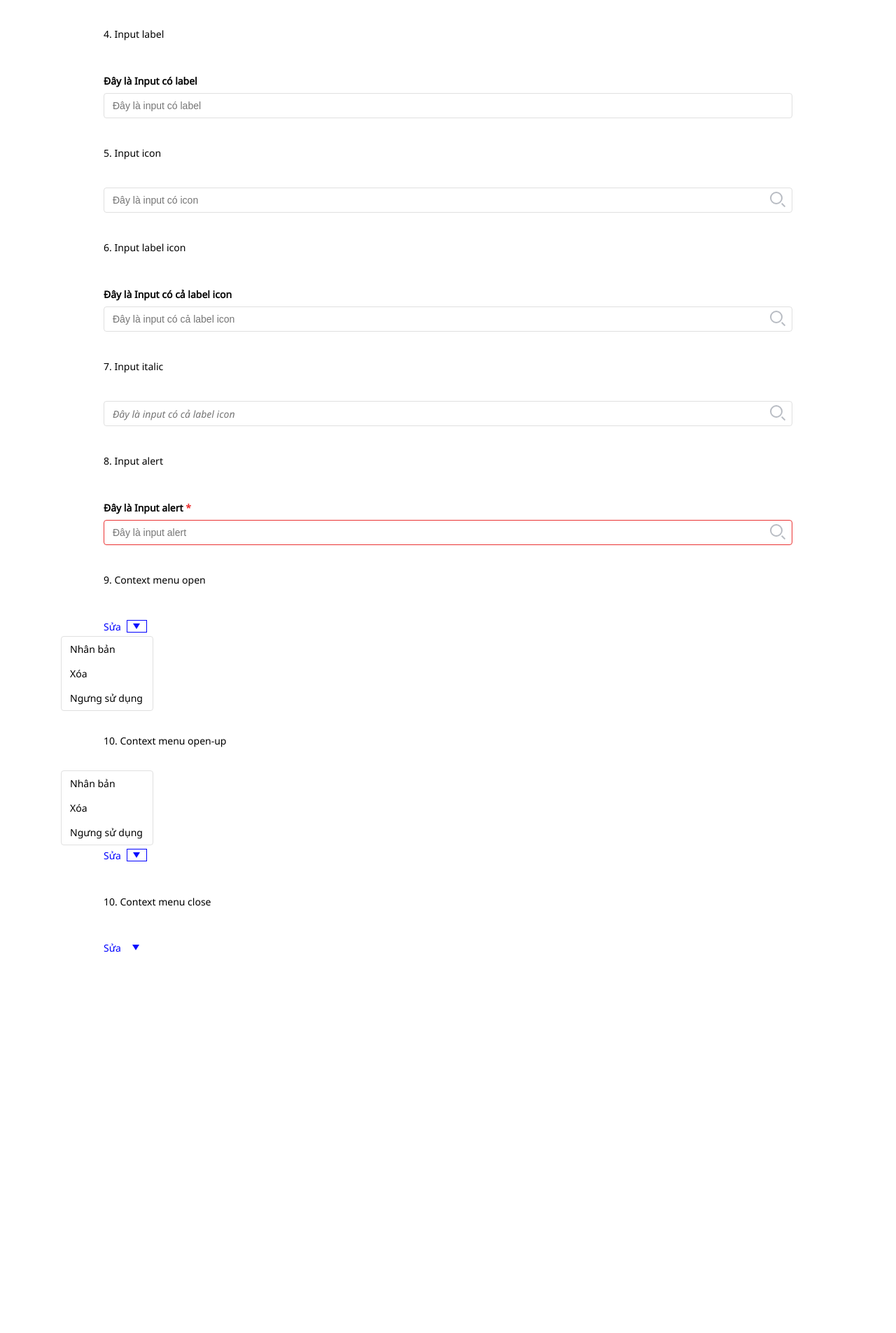
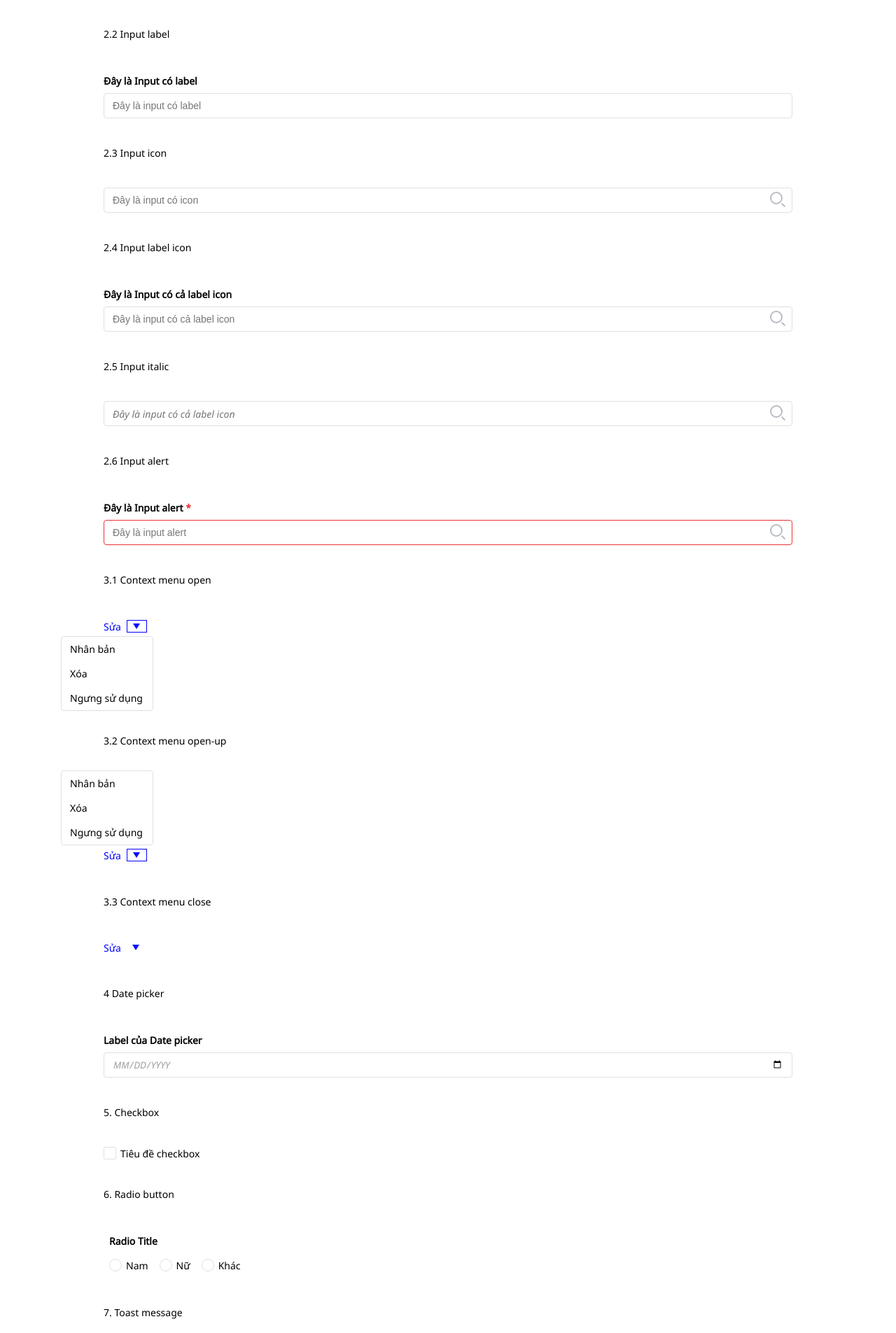
Before and after one commit to tonguyenducmanh/MISA-accounting-app-VueJS-learning, a Vue app: page /demo in a window 1280 px wide. Shown: the part 386-2291 px from the top of the page at 70% size. Before the commit the page ends 1776 px from the top, so only its background shows below. Built offline with nearby package versions, Linux system fonts and the light colour scheme.

Commit message:
feat: Thêm nhiều component base

```diff
--- a/src/components/base/MButton.vue
+++ b/src/components/base/MButton.vue
@@ -1,10 +1,22 @@
 <template lang="">
-  <button :class="buttonClass">Button</button>
+  <button
+    :class="buttonTwo ? MISAEnum.button.Secondary : MISAEnum.button.Primary"
+  >
+    {{ buttonName }}
+  </button>
 </template>
 <script>
+// import js files
+import MISAEnum from "../../js/enum.js";
+
 export default {
   name: "MButton",
-  props: ["buttonClass"],
+  data() {
+    return {
+      MISAEnum,
+    };
+  },
+  props: ["buttonTwo", "buttonName"],
 };
 </script>
 <style scoped>
--- /dev/null
+++ b/src/components/base/MCheckbox.vue
@@ -0,0 +1,16 @@
+<template lang="">
+  <div class="checkbox">
+    <input type="checkbox" class="checkbox__button" :id="checkboxId" />
+    <label class="checkbox__label" :for="checkboxId">{{ labelText }}</label>
+  </div>
+</template>
+<script>
+export default {
+  name: "MCheckbox",
+  props: ["labelText", "checkboxId"],
+};
+</script>
+<style scoped>
+@import url("../../css/base/icon.css");
+@import url("../../css/base/checkbox.css");
+</style>
--- /dev/null
+++ b/src/components/base/MDatePicker.vue
@@ -0,0 +1,19 @@
+<template lang="">
+  <div class="datepicker">
+    <div class="datepicker__label">{{ labelText }}</div>
+    <input type="date" class="datepicker__input" placeholder="DD/MM/YYYY" />
+  </div>
+</template>
+<script>
+export default {
+  name: "MDatePicker",
+  data() {
+    return {};
+  },
+  props: ["labelText"],
+};
+</script>
+<style scoped>
+@import url("../../css/base/icon.css");
+@import url("../../css/base/datepicker.css");
+</style>
--- a/src/components/base/MInput.vue
+++ b/src/components/base/MInput.vue
@@ -16,7 +16,7 @@
           hasItalic === true ? MISAEnum.input.Italic : '',
           hasAlert === true ? MISAEnum.input.InputAlert : '',
         ]"
-        :placeholder="placeHolder"
+        :placeholder="placeholder"
       />
       <span v-if="hasIcon" class="icon input__icon"></span>
     </div>
@@ -37,7 +37,7 @@ export default {
     "inputAlert",
     "labelText",
     "hasIcon",
-    "placeHolder",
+    "placeholder",
     "hasLabel",
     "hasAlert",
     "hasItalic",
--- /dev/null
+++ b/src/components/base/MRadioButton.vue
@@ -0,0 +1,36 @@
+<template lang="">
+  <div class="radio">
+    <div class="radio__title">{{ titleText }}</div>
+    <div class="radio__select">
+      <template v-for="(contentitem, index) in content" :key="index">
+        <input
+          type="radio"
+          name="gender"
+          class="radio__button"
+          :id="`radio__${index}`"
+          :value="contentitem.value"
+        />
+        <label class="radio__label" :for="`radio__${index}`">{{
+          contentitem.name
+        }}</label>
+      </template>
+    </div>
+  </div>
+</template>
+<script>
+export default {
+  name: "MRadioButton",
+  props: {
+    titleText: {
+      type: String,
+    },
+    content: {
+      type: Object,
+    },
+  },
+};
+</script>
+<style scoped>
+@import url("../../css/base/icon.css");
+@import url("../../css/base/radio.css");
+</style>
--- /dev/null
+++ b/src/css/base/checkbox.css
@@ -0,0 +1,46 @@
+.checkbox {
+    display: flex;
+    column-gap: 8px;
+    align-items: center;
+}
+
+.checkbox .checkbox__button {
+    display: none;
+}
+
+.checkbox .checkbox__button + .checkbox__label{
+    position: relative;
+    width: 100%;
+    height: 18px;
+    padding-left: 24px;
+    cursor: pointer;
+}
+
+.checkbox .checkbox__button + .checkbox__label::before{
+    position: absolute;
+    width: 16px;
+    height: 16px;
+    content: "";
+    border-radius: 2px;
+    border: 1px solid var(--ColorBorder);
+    left: 0px;
+    bottom:0px;
+    background-color: var(--ColorBackgroundWhite);
+}
+
+.checkbox .checkbox__button:checked + .checkbox__label::before{
+    background-color: var(--LightGreen500);
+    border: 1px solid var(--LightGreen500);
+}
+
+.checkbox .checkbox__button:checked + .checkbox__label::after{
+    position: absolute;
+    width: 16px;
+    height: 16px;
+    content: "";
+    left: 0px;
+    bottom: 0px;
+    background-image:url(../../assets/img/Sprites.64af8f61.svg);
+    background-position: -1271px -360px;
+    filter: brightness(0%) invert(100%);
+}
--- /dev/null
+++ b/src/css/base/datepicker.css
@@ -0,0 +1,42 @@
+.datepicker .datepicker__label {
+  font-weight: 600;
+  margin-top: 8px;
+  margin-bottom: 8px;
+}
+
+.datepicker .datepicker__input {
+  font-family: notosan-italic;
+  text-transform: uppercase;
+  box-sizing: border-box;
+  width: 100%;
+  border-radius: var(--BorderRadius);
+  border: 1px solid var(--ColorBorder);
+  padding: 8px 12px;
+  outline: none;
+  height: 36px;
+}
+
+.datepicker .datepicker__input:focus {
+  border: 1px solid var(--LightGreen500);
+}
+
+
+.datepicker .datepicker__input--alert {
+  border: 1px solid var(--ColorAlert);
+}
+
+.datepicker .datepicker__input--alert:focus {
+  border: 1px solid var(--ColorAlert);
+}
+
+
+/* chỉ áp dụng css dưới với trình duyệt chrome */
+
+input[type=date]::-webkit-datetime-edit {
+  color: var(--ColorDisable);
+}
+
+/*
+.datepicker .datepicker__input::placeholder{
+    color: var(--BorderRadius);
+} */
--- /dev/null
+++ b/src/css/base/radio.css
@@ -0,0 +1,55 @@
+.radio {
+    display: flex;
+    column-gap: 8px;
+    flex-direction: column;
+    margin: 8px;
+}
+
+.radio .radio__title{
+    font-weight: 600;
+    margin-bottom: 16px;
+}
+
+.radio .radio__select{
+    display: flex;
+    column-gap: 16px;
+    justify-content: start;
+    width: fit-content;
+}
+
+.radio .radio__button {
+    display: none;
+}
+
+.radio .radio__button + .radio__label{
+    position: relative;
+    width: 100%;
+    padding-left: 24px;
+    cursor: pointer;
+}
+
+.radio .radio__button + .radio__label::before{
+    position: absolute;
+    width: 16px;
+    height: 16px;
+    content: "";
+    border-radius: 50%;
+    border: 1px solid var(--ColorBorder);
+    left: 0px;
+    background-color: var(--ColorBackgroundWhite);
+}
+
+.radio .radio__button:checked + .radio__label::before{
+    border: 1px solid var(--LightGreen500);
+}
+
+.radio .radio__button:checked + .radio__label::after{
+    position: absolute;
+    width: 12px;
+    height: 12px;
+    content: "";
+    left: 3px;
+    top: 3px;
+    border-radius: 50%;
+    background-color: var(--LightGreen500);
+}
--- a/src/views/TheDemo.vue
+++ b/src/views/TheDemo.vue
@@ -1,72 +1,120 @@
 <template lang="">
   <div class="demo">
-    <div>1. Button primary</div>
-    <MButton :buttonClass="MISAEnum.button.Primary" />
-    <div>2. Button secondary</div>
-    <MButton :buttonClass="MISAEnum.button.Secondary" />
-    <div>3. Input</div>
-    <MInput placeHolder="Đây là input thường" />
-    <div>4. Input label</div>
+    <div>1.1 Button primary</div>
+
+    <MButton buttonName="Bấm em đi anh ơi" />
+
+    <div>1.2 Button secondary</div>
+
+    <MButton :buttonTwo="true" buttonName="Bấm em đi anh ơi" />
+
+    <div>2.1 Input</div>
+
+    <MInput placeholder="Đây là input thường" />
+
+    <div>2.2 Input label</div>
+
     <MInput
       :hasLabel="true"
       :labelText="'Đây là Input có label'"
-      placeHolder="Đây là input có label"
+      placeholder="Đây là input có label"
     />
-    <div>5. Input icon</div>
-    <MInput :hasIcon="true" placeHolder="Đây là input có icon" />
-    <div>6. Input label icon</div>
+
+    <div>2.3 Input icon</div>
+
+    <MInput :hasIcon="true" placeholder="Đây là input có icon" />
+
+    <div>2.4 Input label icon</div>
+
     <MInput
       :hasLabel="true"
       :labelText="'Đây là Input có cả label icon'"
       :hasIcon="true"
-      placeHolder="Đây là input có cả label icon"
+      placeholder="Đây là input có cả label icon"
     />
-    <div>7. Input italic</div>
+    <div>2.5 Input italic</div>
+
     <MInput
       :hasItalic="true"
       :hasIcon="true"
-      placeHolder="Đây là input có cả label icon"
+      placeholder="Đây là input có cả label icon"
     />
-    <div>8. Input alert</div>
+    <div>2.6 Input alert</div>
+
     <MInput
       :hasAlert="true"
       :hasLabel="true"
       :labelText="'Đây là Input alert'"
       :hasIcon="true"
-      placeHolder="Đây là input alert"
+      placeholder="Đây là input alert"
     />
-    <div>9. Context menu open</div>
+    <div>3.1 Context menu open</div>
+
     <MConntextMenu :hasOpen="true" />
 
     <br /><br /><br />
 
-    <div>10. Context menu open-up</div>
+    <div>3.2 Context menu open-up</div>
 
     <br /><br /><br />
 
     <MConntextMenu :hasOpen="true" :hasUp="true" />
-    <div>10. Context menu close</div>
+
+    <div>3.3 Context menu close</div>
+
     <MConntextMenu />
+
+    <div>4 Date picker</div>
+
+    <MDatePicker labelText="Label của Date picker" />
+
+    <div>5. Checkbox</div>
+
+    <MCheckbox checkboxId="testCheckbox_1" labelText="Tiêu đề checkbox" />
+
+    <div>6. Radio button</div>
+
+    <MRadioButton
+      titleText="Radio Title"
+      :content="[
+        {
+          name: 'Nam',
+          value: 0,
+        },
+        {
+          name: 'Nữ',
+          value: 1,
+        },
+        {
+          name: 'Khác',
+          value: 2,
+        },
+      ]"
+    />
+
+    <div>7. Toast message</div>
   </div>
 </template>
 <script>
-// import js files
-import MISAEnum from "../js/enum.js";
-
 // import component file
 import MButton from "../components/base/MButton.vue";
 import MInput from "../components/base/MInput.vue";
 import MConntextMenu from "../components/base/MContextMenu.vue";
+import MDatePicker from "../components/base/MDatePicker.vue";
+import MCheckbox from "../components/base/MCheckbox.vue";
+import MRadioButton from "../components/base/MRadioButton.vue";
+
 export default {
   components: {
     MButton,
     MInput,
     MConntextMenu,
+    MDatePicker,
+    MCheckbox,
+    MRadioButton,
   },
   data() {
-    return {
-      MISAEnum,
-    };
+    return {};
   },
 };
 </script>
```
